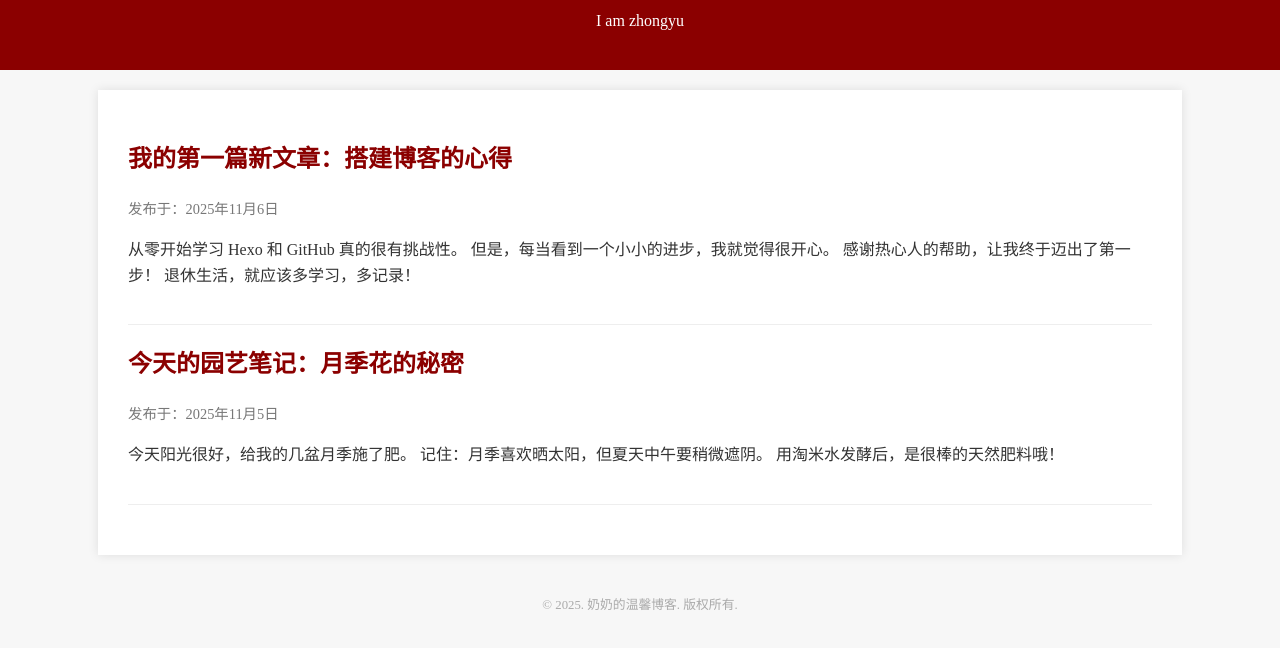
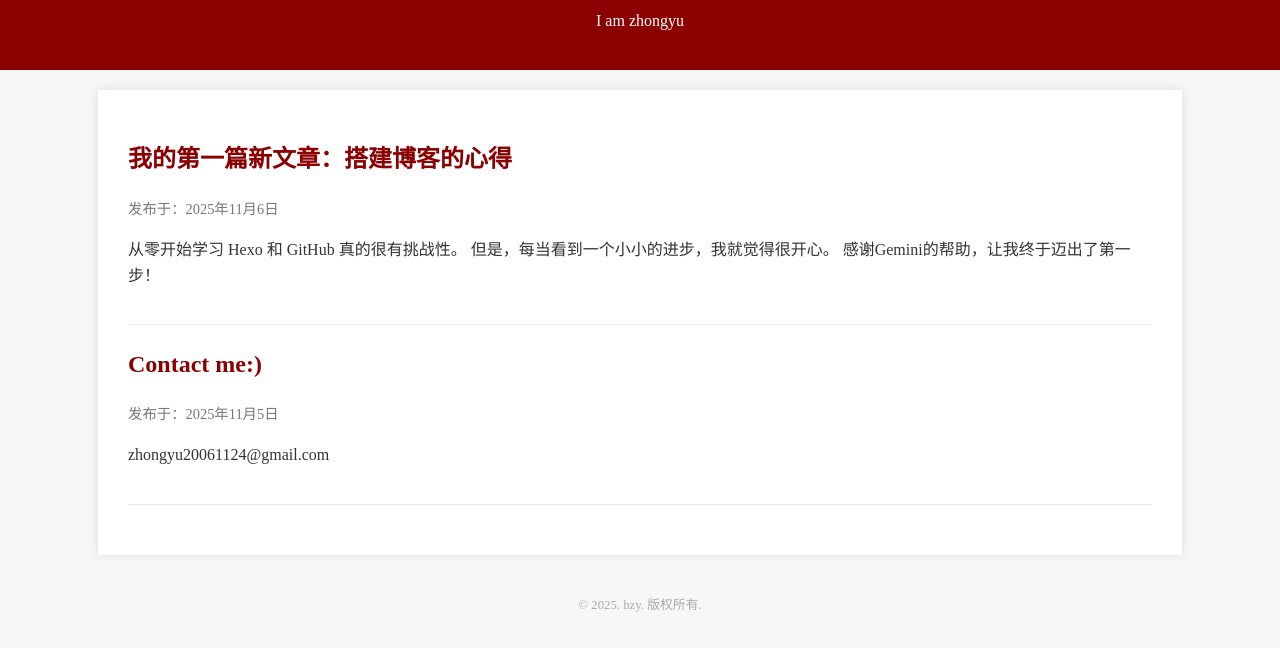
Before and after one commit to zhongyu1124/zhongyu1124.github.io, a plain HTML site: page index.html in a window 1280 px wide. Shown: the part 106-754 px from the top of the page. Drawn offline with Linux system fonts and the light colour scheme.

Commit message:
Update contact information and post titles

```diff
--- a/index.html
+++ b/index.html
@@ -63,25 +63,23 @@
             <p>
                 从零开始学习 Hexo 和 GitHub 真的很有挑战性。
                 但是，每当看到一个小小的进步，我就觉得很开心。
-                感谢热心人的帮助，让我终于迈出了第一步！
-                退休生活，就应该多学习，多记录！
+                感谢Gemini的帮助，让我终于迈出了第一步！
+
             </p >
             </div>
 
         <div class="post">
-            <h2>今天的园艺笔记：月季花的秘密</h2>
+            <h2>Contact me:)</h2>
             <p class="date">发布于：2025年11月5日</p >
             <p>
-                今天阳光很好，给我的几盆月季施了肥。
-                记住：月季喜欢晒太阳，但夏天中午要稍微遮阴。
-                用淘米水发酵后，是很棒的天然肥料哦！
+                zhongyu20061124@gmail.com
             </p >
         </div>
 
     </div>
 
     <div class="footer">
-        © 2025. 奶奶的温馨博客. 版权所有.
+        © 2025. hzy. 版权所有.
     </div>
 
 </body>
```
